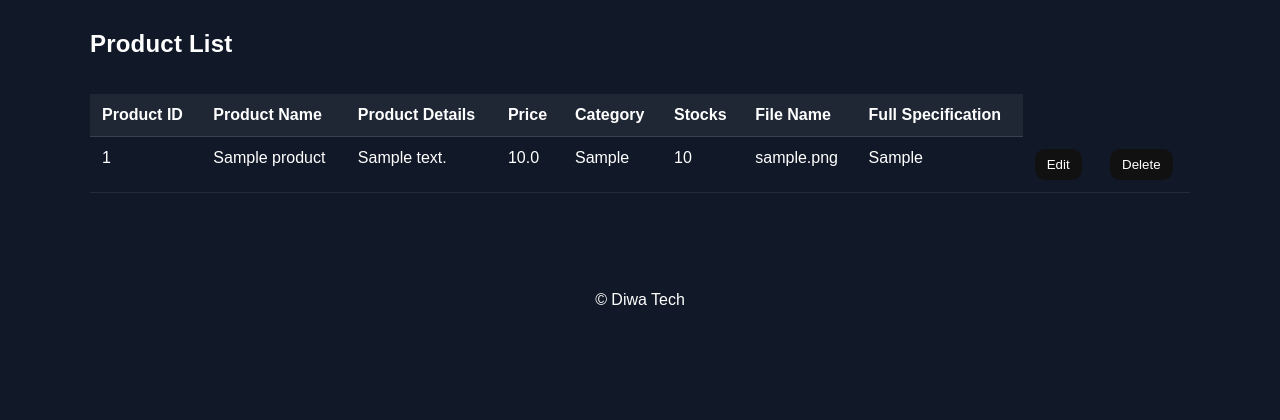
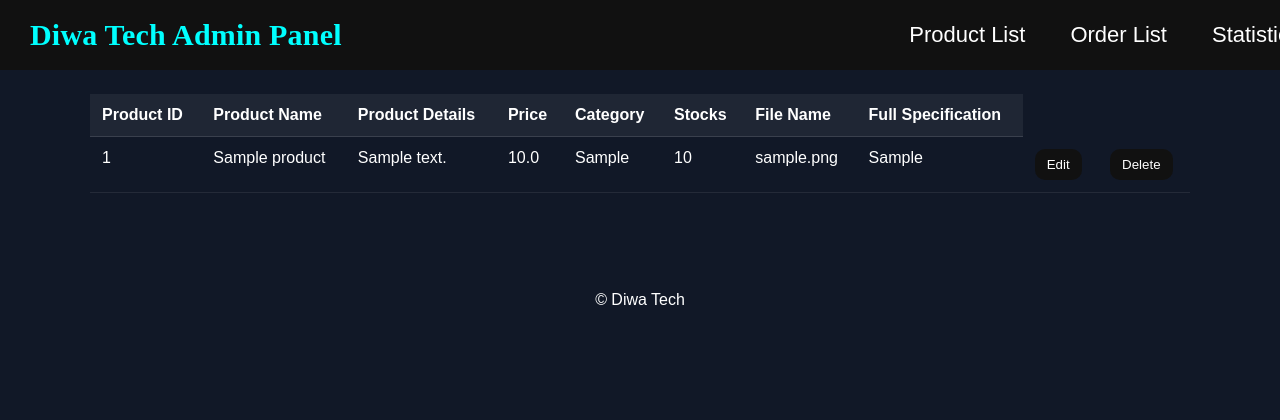
Before and after one commit to Niru070606/Integrative_Ecommerce_Group1, a Flask app: page /adminList in a window 1280 px wide. Shown: the top 420 px of the page. Run offline with Flask 3, Linux system fonts and the light colour scheme; tables that the repository leaves empty hold one stand-in row (values such as "Sample post").

Commit message:
Add Header on Admin

```diff
--- a/app/static/CSS/adminPage.css
+++ b/app/static/CSS/adminPage.css
@@ -233,3 +233,60 @@ h1 {
     cursor: pointer;
     font-weight: bold;
 }
+
+nav {
+  display: flex;
+  align-items: center;
+  gap: 20px;
+  margin-right: 100px;
+}
+
+.navBar {
+  display: flex;
+  justify-content: space-between;
+  align-items: center;
+  background: #111;
+  padding: 15px 30px;
+  position: fixed;
+  width: 100%;
+  height: 40px;
+
+
+}
+
+.navBar h1 {
+  margin: 0;
+  color: aqua;
+  font-size: 30px;
+  font-family:'Times New Roman', Times, serif;
+}
+
+
+.navBar ul {
+  display: flex;
+  gap: 25px;
+  align-items: center;
+  text-decoration: none;
+  list-style: none;
+
+
+}
+
+
+.navBar ul li {
+  color: white;
+  font-size: 22px;
+  transition: 0.3s;
+  padding: 5px 10px;
+
+}
+
+.navBar a:hover {
+  color: #00bcd4;
+  transform: scale(1.1);
+}
+
+.navBar li a:active{
+  color: #00bcd4;
+
+}
--- /dev/null
+++ b/app/templates/includes/adminHeader.html
@@ -0,0 +1,13 @@
+<header>
+    <nav class = "navBar">
+        <h1>Diwa Tech Admin Panel</h1>
+
+        <ul>
+            <li><a href="{{ url_for('product.adminList' ) }}"> Product List</a></li>
+            <li><a href="{{ url_for('product.adminList' ) }}"> Order List</a></li>
+            <li><a href="{{ url_for('product.adminList' ) }}"> Statistics</a></li>
+        </ul>
+
+    </nav>
+
+</header>
--- a/app/templates/public/adminList.html
+++ b/app/templates/public/adminList.html
@@ -1,5 +1,4 @@
 {% extends 'adminBase.html' %}
-<!doctype html>
     {% block title %}
       <title>Admin List</title>
     {% endblock %}
@@ -7,6 +6,7 @@
 
 
     {% block content %}
+    {% include 'includes/adminHeader.html'   %}
     <main>
       <h2>Product List</h2>
       <br />
```
